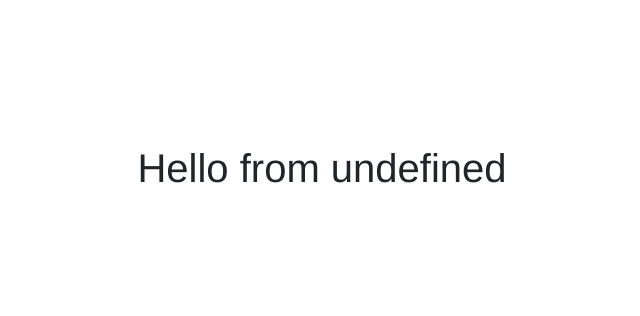
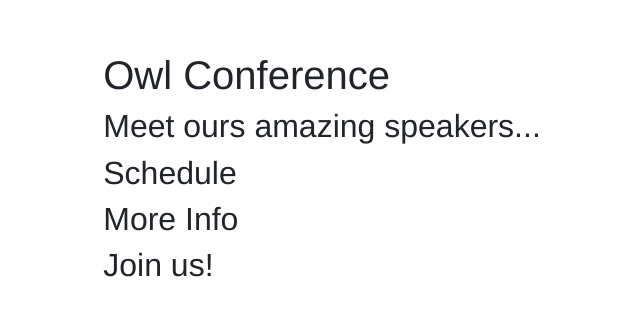
Before and after one commit to Raki20/Owl-Conference-Hackathon, a React app: page / in a window 1280 px wide. Shown: the part 228-544 px from the top of the page, without its empty margins (318-958 px from the left). Built offline with nearby package versions, Linux system fonts and the light colour scheme; no server answers.

Commit message:
add all component to have the structure

```diff
--- a/src/components/App.jsx
+++ b/src/components/App.jsx
@@ -1,4 +1,9 @@
-import React, { Component } from 'react';
+import React, { Component } from "react";
+import Home from "./Home";
+import Speakers from "./Speakers";
+import Schedule from "./Schedule";
+import Info from "./Info";
+import Jobs from "./Jobs";
 
 class App extends Component {
     constructor(props) {
@@ -29,12 +34,11 @@ class App extends Component {
         console.log("state", this.state);
         return (
             <div>
-                <h1>
-                    Hello from
-                    <span>
-                        { ` ${process.env.HOME_URL}`}
-                    </span>
-                </h1>
+                <Home />
+                <Speakers />
+                <Schedule />
+                <Info />
+                <Jobs />
             </div>
         );
     }
--- /dev/null
+++ b/src/components/Home.jsx
@@ -0,0 +1,11 @@
+import React from 'react';
+
+const Home = () => {
+    return (
+        <section id="home">
+            <h1>Owl Conference</h1>
+        </section>
+    );
+};
+
+export default Home;
--- /dev/null
+++ b/src/components/Info.jsx
@@ -0,0 +1,11 @@
+import React from 'react';
+
+const Info = () => {
+    return (
+        <section id="info">
+            <h2>More Info</h2>
+        </section>
+    );
+};
+
+export default Info;
--- /dev/null
+++ b/src/components/Jobs.jsx
@@ -0,0 +1,11 @@
+import React from 'react';
+
+const Jobs = () => {
+    return (
+        <section id="jobs">
+            <h2>Join us!</h2>
+        </section>
+    );
+};
+
+export default Jobs;
--- /dev/null
+++ b/src/components/Schedule.jsx
@@ -0,0 +1,11 @@
+import React from 'react';
+
+const Schedule = () => {
+    return (
+        <section id="schedule">
+            <h2>Schedule</h2>
+        </section>
+    );
+};
+
+export default Schedule;
--- /dev/null
+++ b/src/components/Speakers.jsx
@@ -0,0 +1,11 @@
+import React from 'react';
+
+const Speakers = () => {
+    return (
+        <section id="speakers">
+            <h2>Meet ours amazing speakers...</h2>
+        </section>
+    );
+};
+
+export default Speakers;
```
